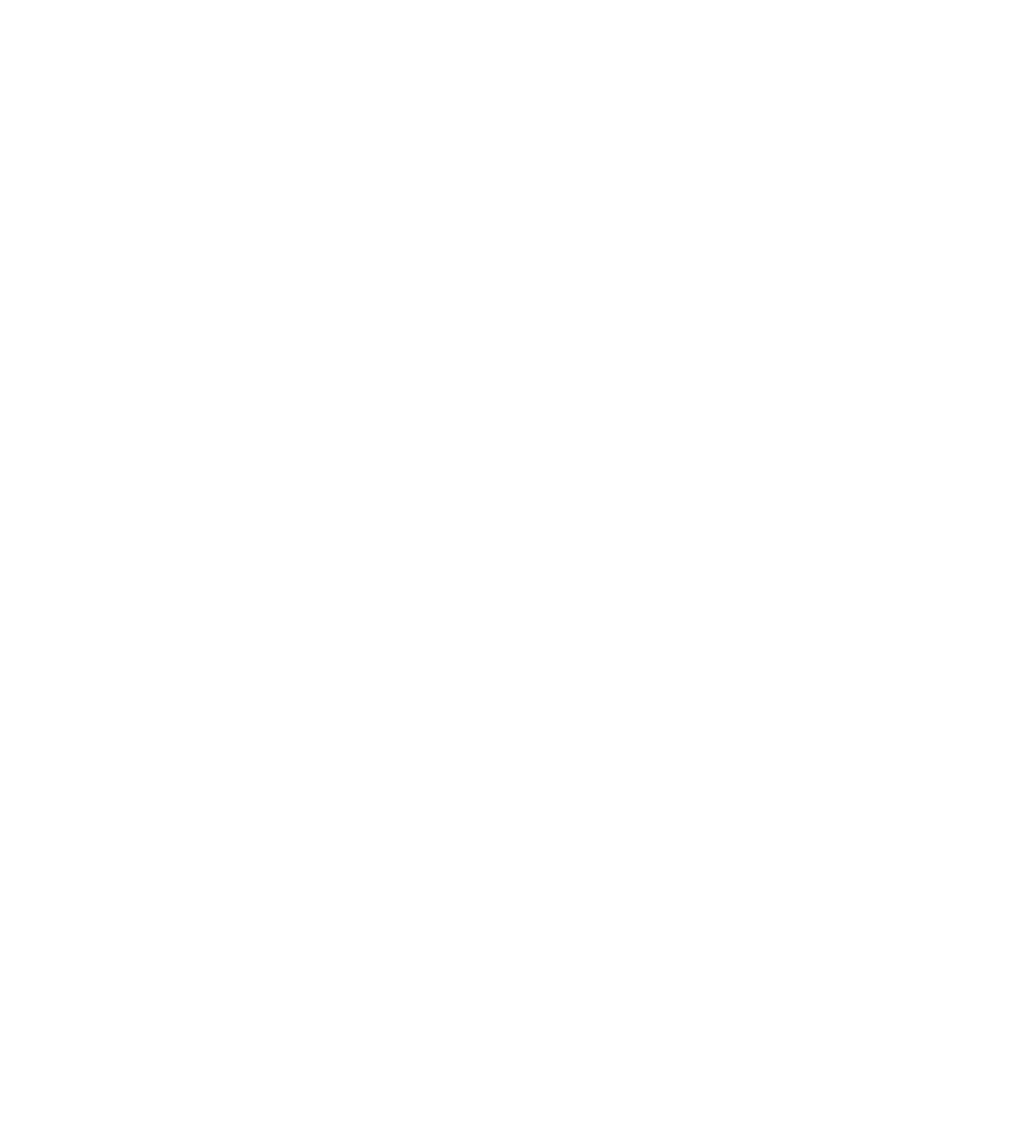
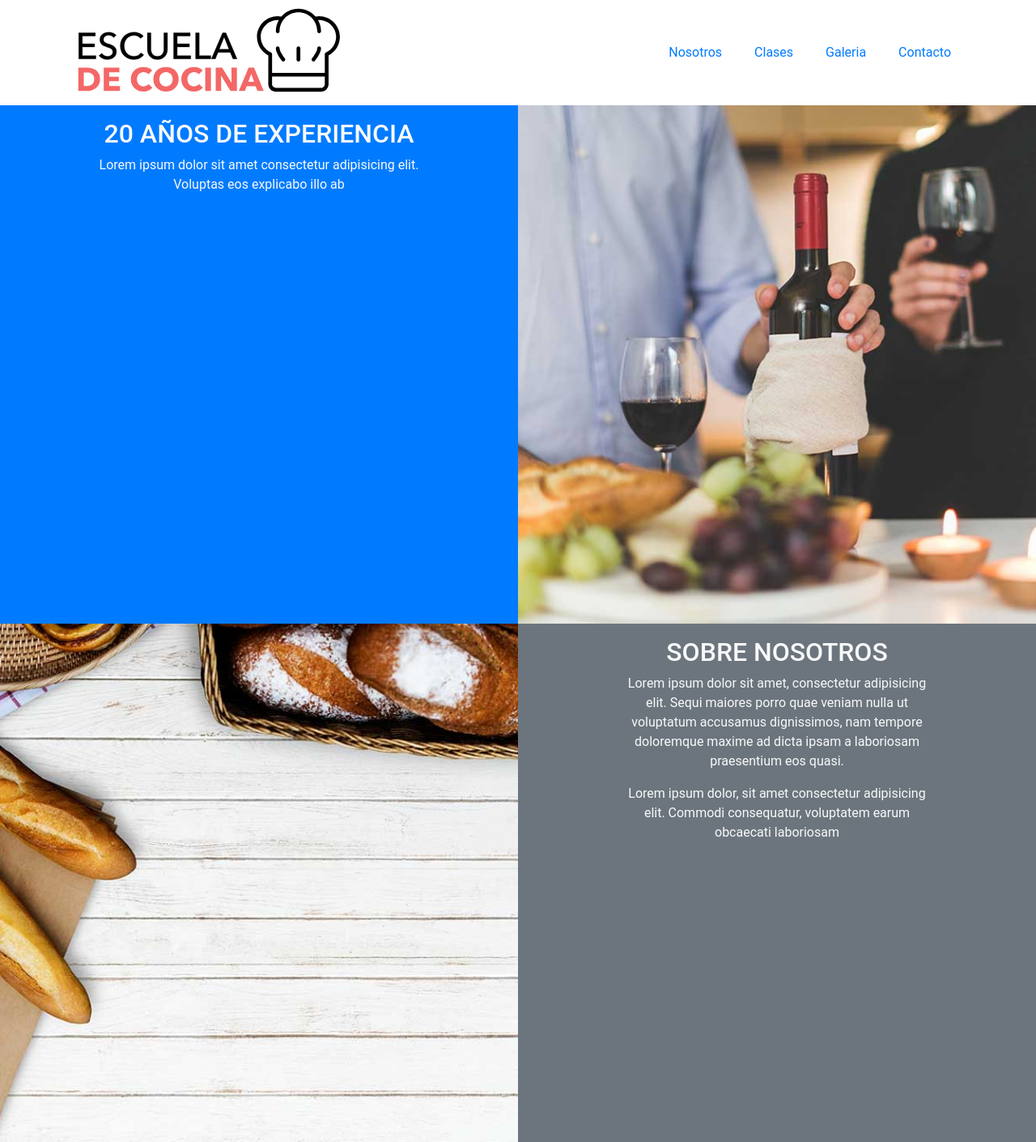
Before and after one commit to shamuelxd4/escuela-cocina, a plain HTML site: page index.html in a window 1280 px wide. Shown: the whole page at 81% size. Before the commit the page ends 800 px from the top, so only its background shows below. Drawn offline with nearby package versions, Linux system fonts and the light colour scheme; files that its build step writes are made by us from their sources.

Commit message:
agregando stilos css en las diviciones

```diff
--- /dev/null
+++ b/css/style.css
@@ -0,0 +1,34 @@
+:root {
+    --primario:#f46669;
+}
+body {
+    font-family: 'Roboto', sans-serif;
+    color: #303030;
+}
+/**/
+.bg-vino {
+    background-image: url(../img/principal1.jpg);
+}
+.bg-comida {
+    background-image: url(../img/principal2.jpg);
+}
+.imagen {
+    background-size: cover;
+    background-position: top center;
+}
+.imagen-superior > div,
+.imagen-inferior > div {
+    height: 30rem;
+}
+.imagen-inferior .bg-comida {
+    order: 1;
+}
+@media (min-width:768px) {
+    .imagen-superior > div,
+    .imagen-inferior > div {
+        height: 40rem;
+    }
+    .imagen-inferior .bg-comida {
+        order: unset;
+    }
+}
--- a/index.html
+++ b/index.html
@@ -11,8 +11,57 @@
 </head>
 <body>
 
+    <header class="header container">
+        <div class="row justify-content-between align-items-center">
+            <div class="col-md-4">
+                <img class="img-fluid" src="img/logo.svg" alt="logo de la escuela">
+            </div>
+            <div class="col">
+                <nav class="nav flex-column flex-md-row justify-content-end text-center">
+                    <a href="#" class="nav-link m-1" >Nosotros</a>
+                    <a href="#" class="nav-link m-1" >Clases</a>
+                    <a href="#" class="nav-link m-1" >Galeria</a>
+                    <a href="#" class="nav-link m-1" >Contacto</a>
+                </nav>
+            </div>
+        </div>
+    </header>
+
+    <div class="container-fluid imagenes-principales">
+        <div class="row imagen-superior">
+            <div class="col-md-6 bg-primary">
+                <div class="row justify-content-center">
+                    <div class="col-sm-8">
+                        <div class="contenido text-light py-3 text-center">
+                            <h2 class="text-uppercase">20 años de experiencia</h2>
+                            <p>Lorem ipsum dolor sit amet consectetur adipisicing elit.
+                            Voluptas eos explicabo illo ab</p>
+                        </div>
+                    </div>
+                </div>
+            </div>
+            <div class="col-md-6 bg-vino imagen"></div>
+        </div>
+        <div class="row imagen-inferior">
+            <div class="col-md-6 bg-comida imagen"></div>
+            <div class="col-md-6 bg-secondary">
+                <div class="row justify-content-center">
+                    <div class="col-sm-8">
+                        <div class="contenido text-light py-3 text-center">
+                            <h2 class="text-uppercase">Sobre Nosotros</h2>
+                            <p>Lorem ipsum dolor sit amet, consectetur adipisicing elit. Sequi maiores porro quae veniam nulla ut voluptatum accusamus dignissimos, nam tempore doloremque maxime ad dicta ipsam a laboriosam praesentium eos quasi.</p>
+                            <p>Lorem ipsum dolor, sit amet consectetur adipisicing elit. Commodi consequatur, voluptatem earum obcaecati laboriosam</p>
+                        </div>
+                    </div>
+                </div>
+            </div>
+        </div>
+    </div>
+
+
+
     <script src="https://code.jquery.com/jquery-3.4.1.slim.min.js" integrity="sha384-J6qa4849blE2+poT4WnyKhv5vZF5SrPo0iEjwBvKU7imGFAV0wwj1yYfoRSJoZ+n" crossorigin="anonymous"></script>
-<script src="https://cdn.jsdelivr.net/npm/popper.js@1.16.0/dist/umd/popper.min.js" integrity="sha384-Q6E9RHvbIyZFJoft+2mJbHaEWldlvI9IOYy5n3zV9zzTtmI3UksdQRVvoxMfooAo" crossorigin="anonymous"></script>
-<script src="https://stackpath.bootstrapcdn.com/bootstrap/4.4.1/js/bootstrap.min.js" integrity="sha384-wfSDF2E50Y2D1uUdj0O3uMBJnjuUD4Ih7YwaYd1iqfktj0Uod8GCExl3Og8ifwB6" crossorigin="anonymous"></script>
+    <script src="https://cdn.jsdelivr.net/npm/popper.js@1.16.0/dist/umd/popper.min.js" integrity="sha384-Q6E9RHvbIyZFJoft+2mJbHaEWldlvI9IOYy5n3zV9zzTtmI3UksdQRVvoxMfooAo" crossorigin="anonymous"></script>
+    <script src="https://stackpath.bootstrapcdn.com/bootstrap/4.4.1/js/bootstrap.min.js" integrity="sha384-wfSDF2E50Y2D1uUdj0O3uMBJnjuUD4Ih7YwaYd1iqfktj0Uod8GCExl3Og8ifwB6" crossorigin="anonymous"></script>
 </body>
 </html>
```
Also changed, not shown: img/chef_bg.jpg (added), img/clase1.jpg (added), img/clase2.jpg (added), img/clase3.jpg (added), img/clase4.jpg (added), img/clase5.jpg (added), img/clase6.jpg (added), img/icono_chef.png (added), img/icono_menu.png (added), img/icono_vino.png (added), img/logo.svg (added), img/principal1.jpg (added), img/principal2.jpg (added), img/separador.png (added), 1 more files.
